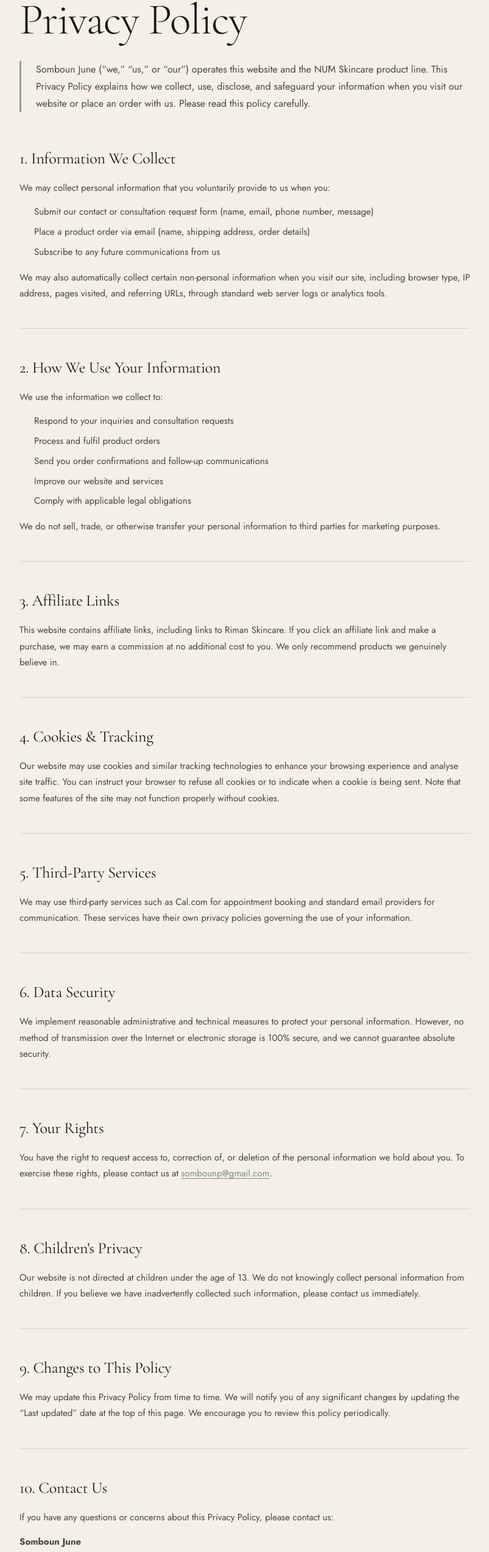
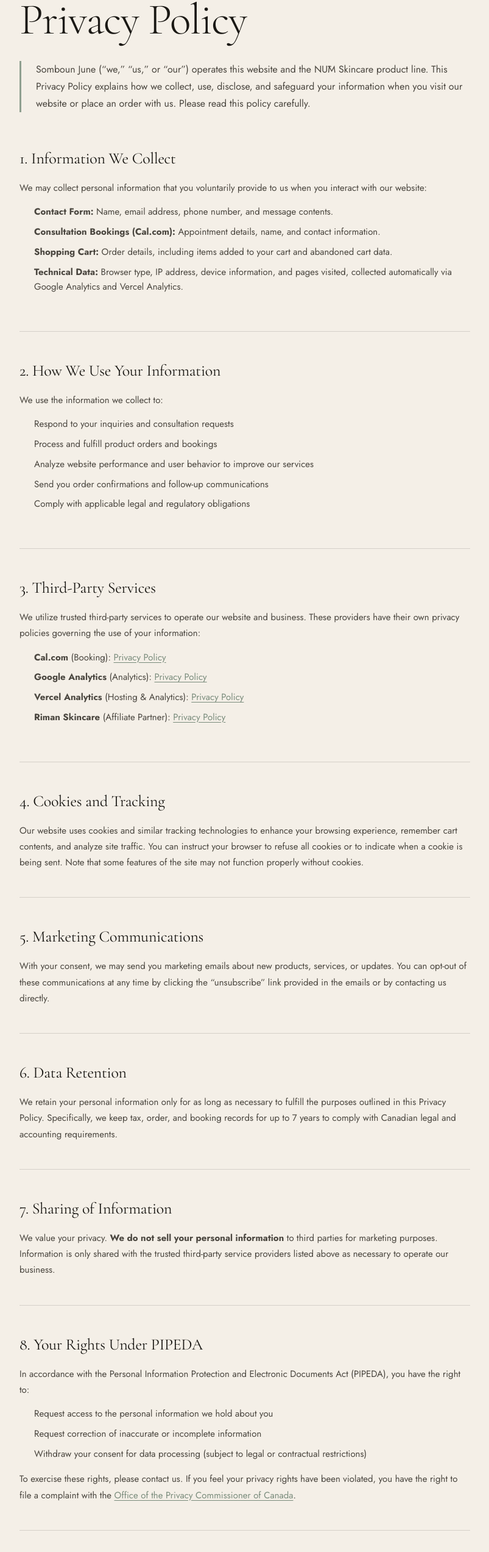
Before and after one commit to caelen26/sombounfinal, a Next.js app: page /privacy-policy in a window 1280 px wide. Shown: the part 198-2743 px from the top of the page at 61% size, without its empty margins (238-1041 px from the left). Built offline with nearby package versions, Linux system fonts and the light colour scheme.

Commit message:
Update privacy policy content per user request

```diff
--- a/src/app/privacy-policy/page.tsx
+++ b/src/app/privacy-policy/page.tsx
@@ -30,18 +30,14 @@ export default function PrivacyPolicy() {
         <section className="pp-section">
           <h2>1. Information We Collect</h2>
           <p>
-            We may collect personal information that you voluntarily provide to us when you:
+            We may collect personal information that you voluntarily provide to us when you interact with our website:
           </p>
           <ul>
-            <li>Submit our contact or consultation request form (name, email, phone number, message)</li>
-            <li>Place a product order via email (name, shipping address, order details)</li>
-            <li>Subscribe to any future communications from us</li>
+            <li><strong>Contact Form:</strong> Name, email address, phone number, and message contents.</li>
+            <li><strong>Consultation Bookings (Cal.com):</strong> Appointment details, name, and contact information.</li>
+            <li><strong>Shopping Cart:</strong> Order details, including items added to your cart and abandoned cart data.</li>
+            <li><strong>Technical Data:</strong> Browser type, IP address, device information, and pages visited, collected automatically via Google Analytics and Vercel Analytics.</li>
           </ul>
-          <p>
-            We may also automatically collect certain non-personal information when you visit our
-            site, including browser type, IP address, pages visited, and referring URLs, through
-            standard web server logs or analytics tools.
-          </p>
         </section>
 
         <section className="pp-section">
@@ -49,77 +45,107 @@ export default function PrivacyPolicy() {
           <p>We use the information we collect to:</p>
           <ul>
             <li>Respond to your inquiries and consultation requests</li>
-            <li>Process and fulfil product orders</li>
+            <li>Process and fulfill product orders and bookings</li>
+            <li>Analyze website performance and user behavior to improve our services</li>
             <li>Send you order confirmations and follow-up communications</li>
-            <li>Improve our website and services</li>
-            <li>Comply with applicable legal obligations</li>
+            <li>Comply with applicable legal and regulatory obligations</li>
           </ul>
-          <p>
-            We do not sell, trade, or otherwise transfer your personal information to third parties
-            for marketing purposes.
-          </p>
         </section>
 
         <section className="pp-section">
-          <h2>3. Affiliate Links</h2>
+          <h2>3. Third-Party Services</h2>
           <p>
-            This website contains affiliate links, including links to Riman Skincare. If you click
-            an affiliate link and make a purchase, we may earn a commission at no additional cost
-            to you. We only recommend products we genuinely believe in.
+            We utilize trusted third-party services to operate our website and business. These providers have their own privacy policies governing the use of your information:
           </p>
+          <ul>
+            <li>
+              <strong>Cal.com</strong> (Booking): <a href="https://cal.com/privacy" target="_blank" rel="noopener noreferrer" className="pp-link">Privacy Policy</a>
+            </li>
+            <li>
+              <strong>Google Analytics</strong> (Analytics): <a href="https://policies.google.com/privacy" target="_blank" rel="noopener noreferrer" className="pp-link">Privacy Policy</a>
+            </li>
+            <li>
+              <strong>Vercel Analytics</strong> (Hosting & Analytics): <a href="https://vercel.com/legal/privacy-policy" target="_blank" rel="noopener noreferrer" className="pp-link">Privacy Policy</a>
+            </li>
+            <li>
+              <strong>Riman Skincare</strong> (Affiliate Partner): <a href="https://riman.com/privacy-policy" target="_blank" rel="noopener noreferrer" className="pp-link">Privacy Policy</a>
+            </li>
+          </ul>
         </section>
 
         <section className="pp-section">
-          <h2>4. Cookies &amp; Tracking</h2>
+          <h2>4. Cookies and Tracking</h2>
           <p>
-            Our website may use cookies and similar tracking technologies to enhance your browsing
-            experience and analyse site traffic. You can instruct your browser to refuse all
+            Our website uses cookies and similar tracking technologies to enhance your browsing
+            experience, remember cart contents, and analyze site traffic. You can instruct your browser to refuse all
             cookies or to indicate when a cookie is being sent. Note that some features of the
             site may not function properly without cookies.
           </p>
         </section>
 
         <section className="pp-section">
-          <h2>5. Third-Party Services</h2>
+          <h2>5. Marketing Communications</h2>
           <p>
-            We may use third-party services such as Cal.com for appointment booking and standard
-            email providers for communication. These services have their own privacy policies
-            governing the use of your information.
+            With your consent, we may send you marketing emails about new products, services, or updates.
+            You can opt-out of these communications at any time by clicking the &ldquo;unsubscribe&rdquo;
+            link provided in the emails or by contacting us directly.
           </p>
         </section>
 
         <section className="pp-section">
-          <h2>6. Data Security</h2>
+          <h2>6. Data Retention</h2>
+          <p>
+            We retain your personal information only for as long as necessary to fulfill the purposes outlined in this Privacy Policy.
+            Specifically, we keep tax, order, and booking records for up to 7 years to comply with Canadian legal and accounting requirements.
+          </p>
+        </section>
+
+        <section className="pp-section">
+          <h2>7. Sharing of Information</h2>
+          <p>
+            We value your privacy. <strong>We do not sell your personal information</strong> to third parties for marketing purposes.
+            Information is only shared with the trusted third-party service providers listed above as necessary to operate our business.
+          </p>
+        </section>
+
+        <section className="pp-section">
+          <h2>8. Your Rights Under PIPEDA</h2>
+          <p>
+            In accordance with the Personal Information Protection and Electronic Documents Act (PIPEDA), you have the right to:
+          </p>
+          <ul>
+            <li>Request access to the personal information we hold about you</li>
+            <li>Request correction of inaccurate or incomplete information</li>
+            <li>Withdraw your consent for data processing (subject to legal or contractual restrictions)</li>
+          </ul>
+          <p>
+            To exercise these rights, please contact us. If you feel your privacy rights have been violated, you have the right to file a complaint with the{" "}
+            <a href="https://www.priv.gc.ca/en/report-a-concern/" target="_blank" rel="noopener noreferrer" className="pp-link">
+              Office of the Privacy Commissioner of Canada
+            </a>.
+          </p>
+        </section>
+
+        <section className="pp-section">
+          <h2>9. Security</h2>
           <p>
             We implement reasonable administrative and technical measures to protect your personal
-            information. However, no method of transmission over the Internet or electronic
+            information from unauthorized access, loss, or misuse. However, no method of transmission over the Internet or electronic
             storage is 100% secure, and we cannot guarantee absolute security.
           </p>
         </section>
 
         <section className="pp-section">
-          <h2>7. Your Rights</h2>
+          <h2>10. Children&apos;s Privacy</h2>
           <p>
-            You have the right to request access to, correction of, or deletion of the personal
-            information we hold about you. To exercise these rights, please contact us at{" "}
-            <a href="mailto:sombounp@gmail.com" className="pp-link">
-              sombounp@gmail.com
-            </a>
-            .
+            Our website is not directed at children under the age of 18. We do not knowingly
+            collect personal information from children. If you believe we have inadvertently
+            collected such information, please contact us immediately so we can delete it.
           </p>
         </section>
 
         <section className="pp-section">
-          <h2>8. Children&apos;s Privacy</h2>
-          <p>
-            Our website is not directed at children under the age of 13. We do not knowingly
-            collect personal information from children. If you believe we have inadvertently
-            collected such information, please contact us immediately.
-          </p>
-        </section>
-
-        <section className="pp-section">
-          <h2>9. Changes to This Policy</h2>
+          <h2>11. Changes to This Policy</h2>
           <p>
             We may update this Privacy Policy from time to time. We will notify you of any
             significant changes by updating the &ldquo;Last updated&rdquo; date at the top of
@@ -128,7 +154,7 @@ export default function PrivacyPolicy() {
         </section>
 
         <section className="pp-section">
-          <h2>10. Contact Us</h2>
+          <h2>12. Contact Us</h2>
           <p>
             If you have any questions or concerns about this Privacy Policy, please contact us:
           </p>
```
